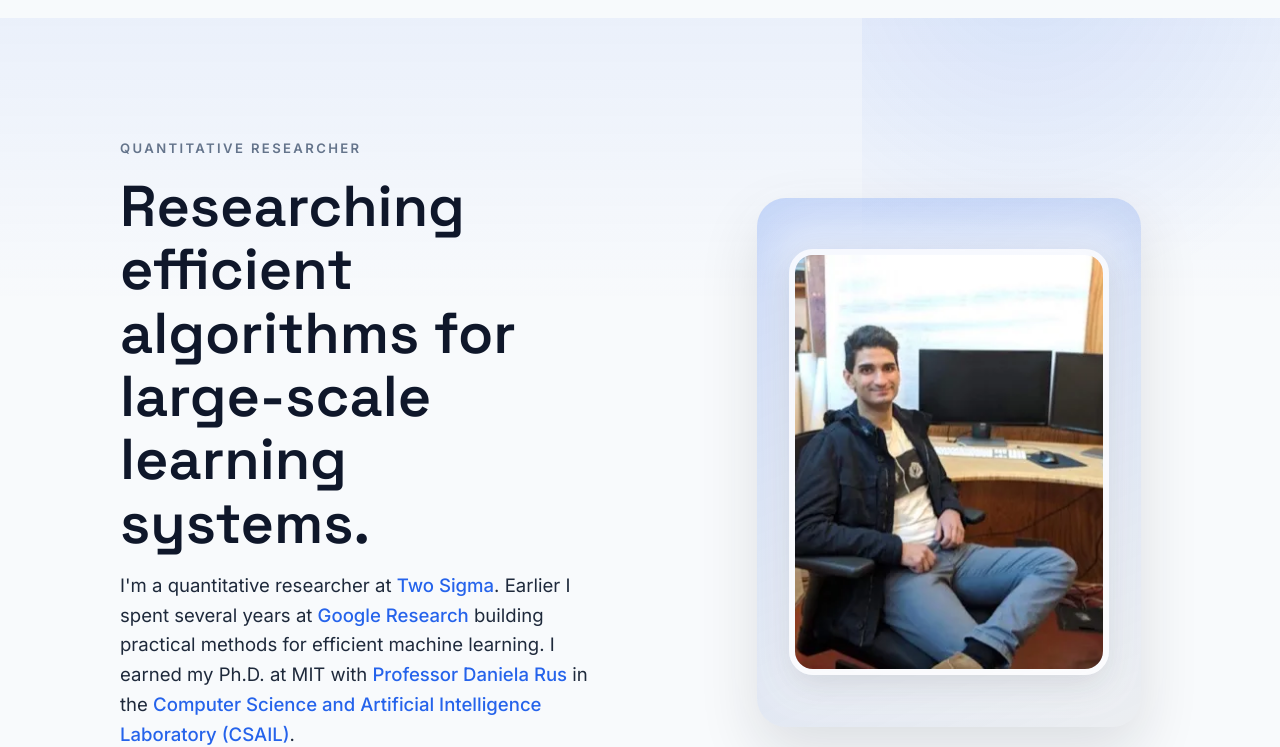
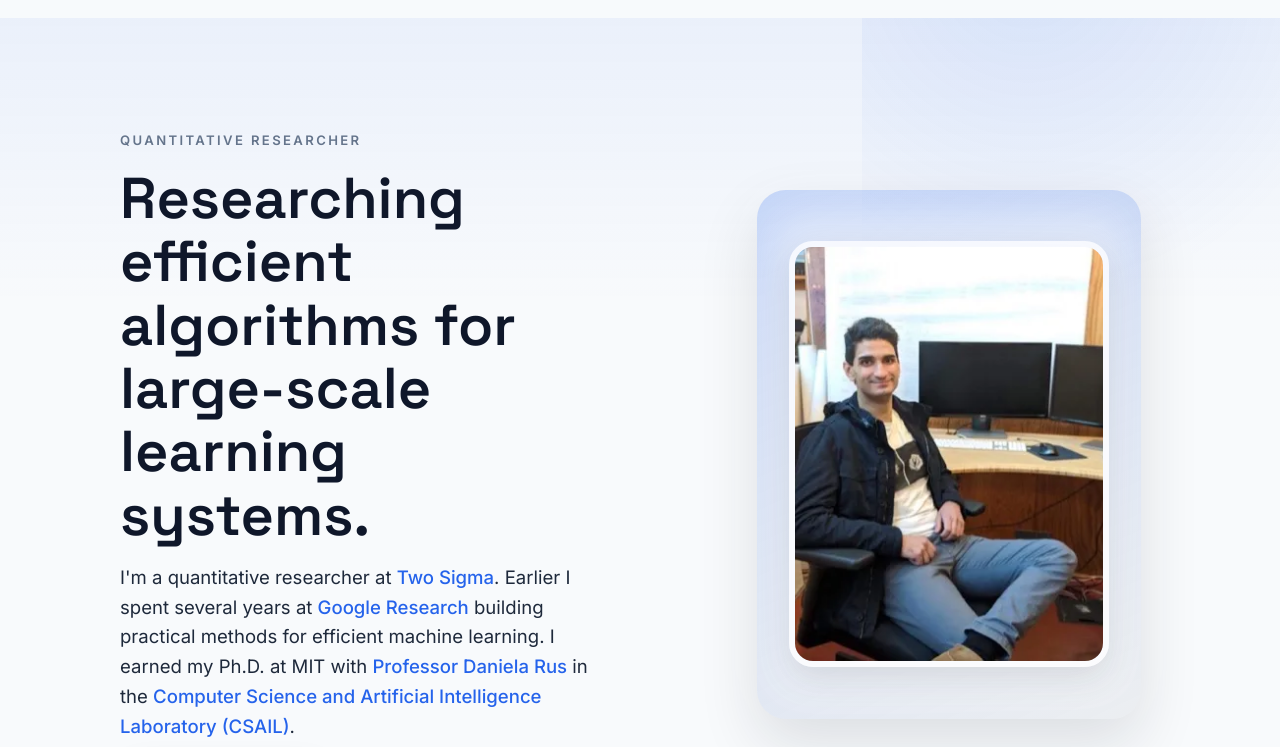
Before and after one commit to baykalc/baykalc.github.io, a plain HTML site: page index.html in a window 1280 px wide. Shown: the part 55-802 px from the top of the page. Drawn offline with Linux system fonts and the light colour scheme.

Commit message:
Refactor code structure for improved readability and maintainability

```diff
--- a/css/site.css
+++ b/css/site.css
@@ -118,13 +118,17 @@ main {
 }
 
 .section {
-  padding: clamp(32px, 8vw, 60px) 0;
+  padding: clamp(28px, 7vw, 52px) 0;
+}
+
+.section + .section {
+  margin-top: clamp(12px, 3vw, 24px);
 }
 
 .section--hero {
   position: relative;
-  padding-top: clamp(88px, 16vw, 120px);
-  padding-bottom: clamp(48px, 11vw, 80px);
+  padding-top: clamp(84px, 15vw, 112px);
+  padding-bottom: clamp(40px, 9vw, 68px);
   overflow: hidden;
 }
 
```
Also changed, not shown: inspection/iteration-11-desktop.png (added), inspection/iteration-11-mobile.png (added).
